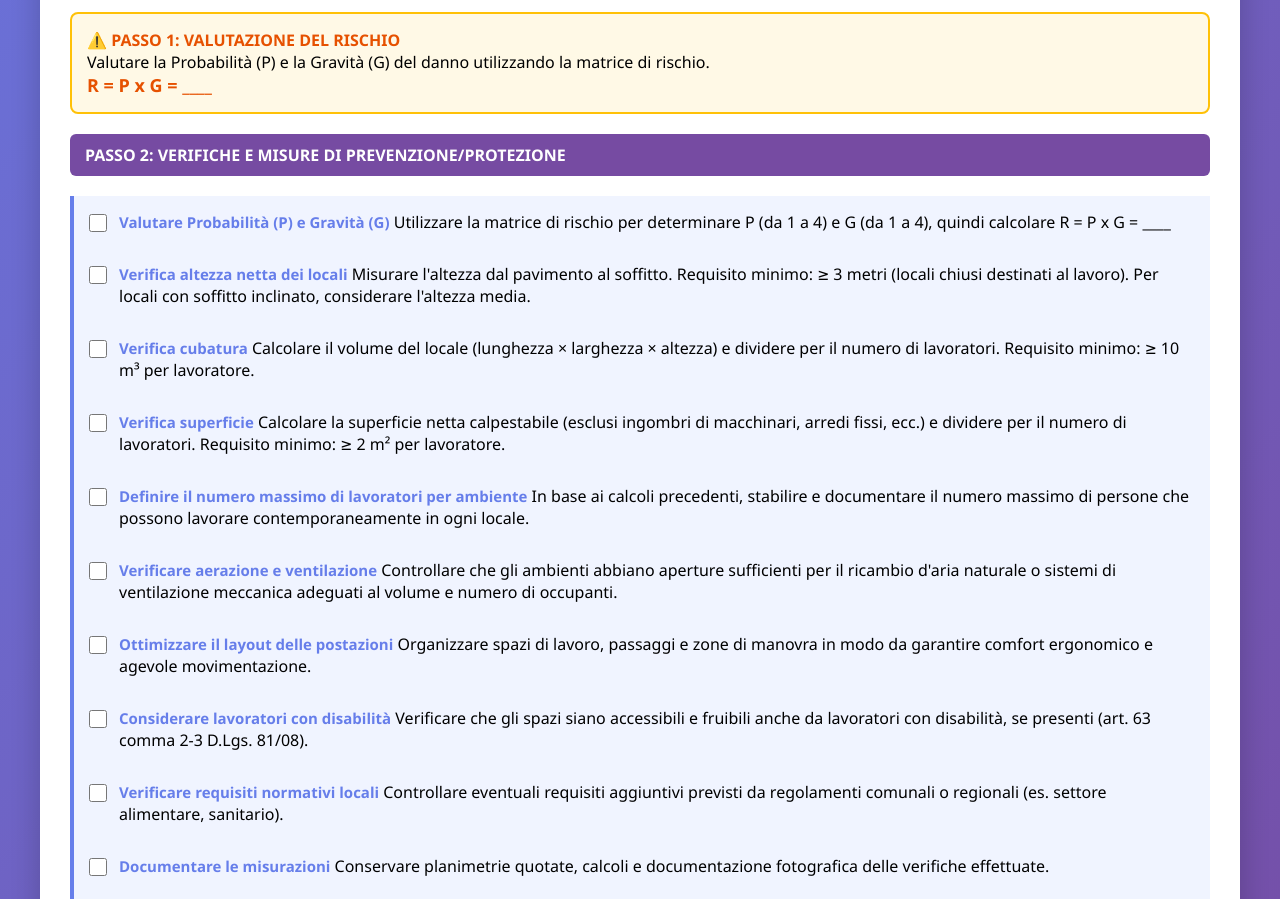
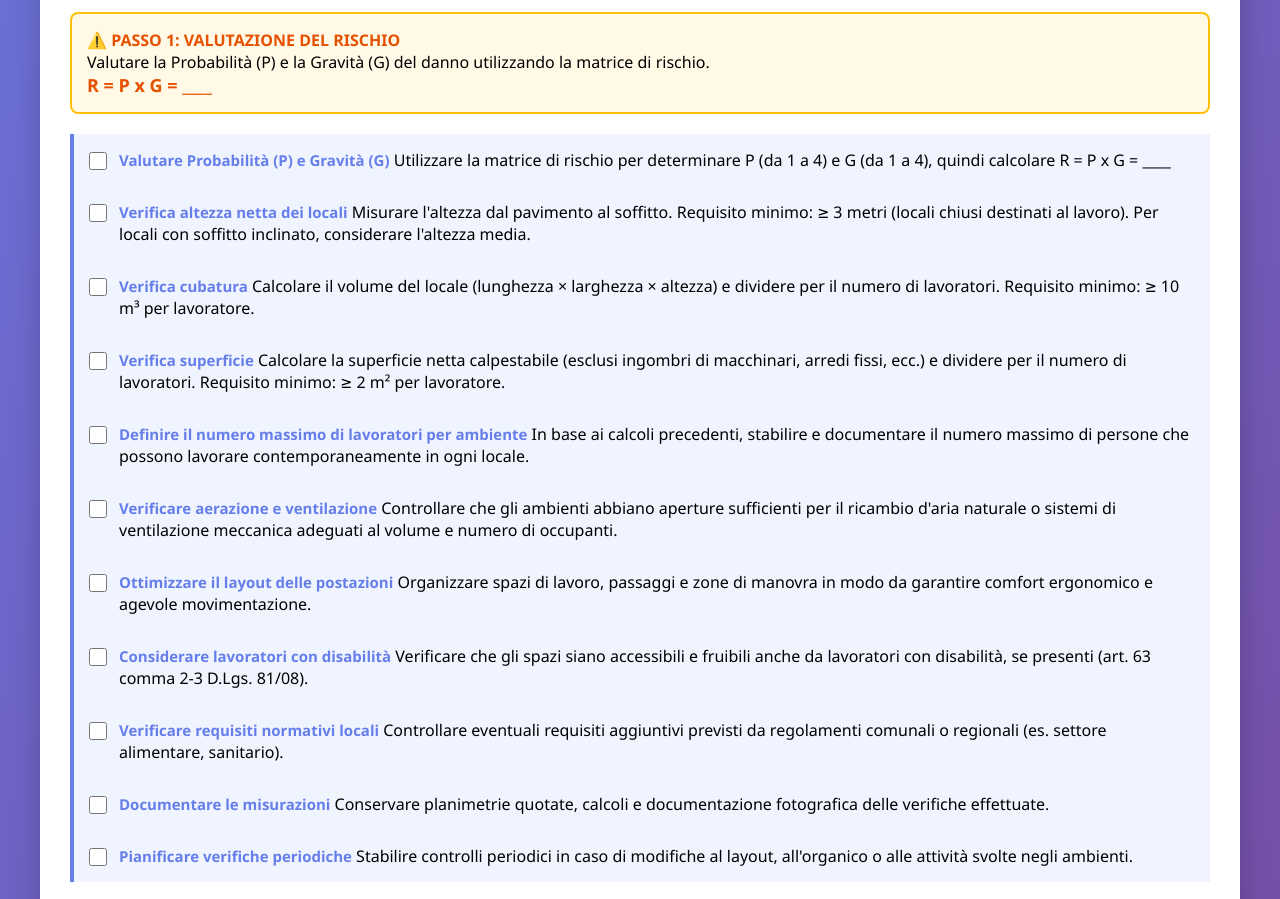
Before and after one commit to fbellucci29/scheda-tecnica-cubature, a plain HTML site: page index.html in a window 1280 px wide. Shown: the part 1001-1900 px from the top of the page. Drawn offline with Linux system fonts and the light colour scheme.

Commit message:
Update index.html

```diff
--- a/index.html
+++ b/index.html
@@ -312,9 +312,6 @@
                 Valutare la Probabilità (P) e la Gravità (G) del danno utilizzando la matrice di rischio.<br>
                 <strong style="font-size: 18px;">R = P x G = ____</strong>
             </div>
-
-            <div class="section-title">PASSO 2: VERIFICHE E MISURE DI PREVENZIONE/PROTEZIONE</div>
-
             <ul class="checklist">
                 <li>
                     <input type="checkbox" id="check1">
```
